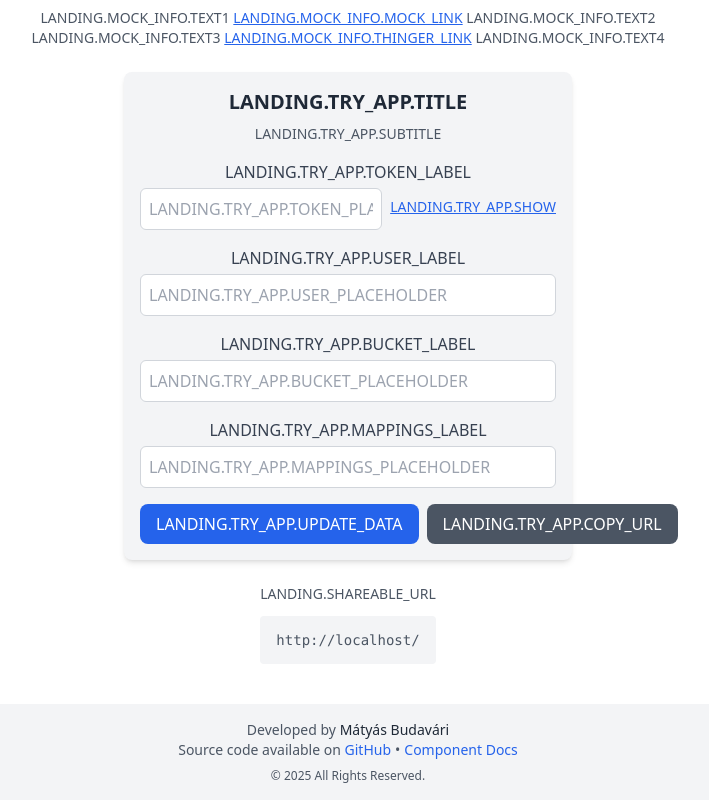
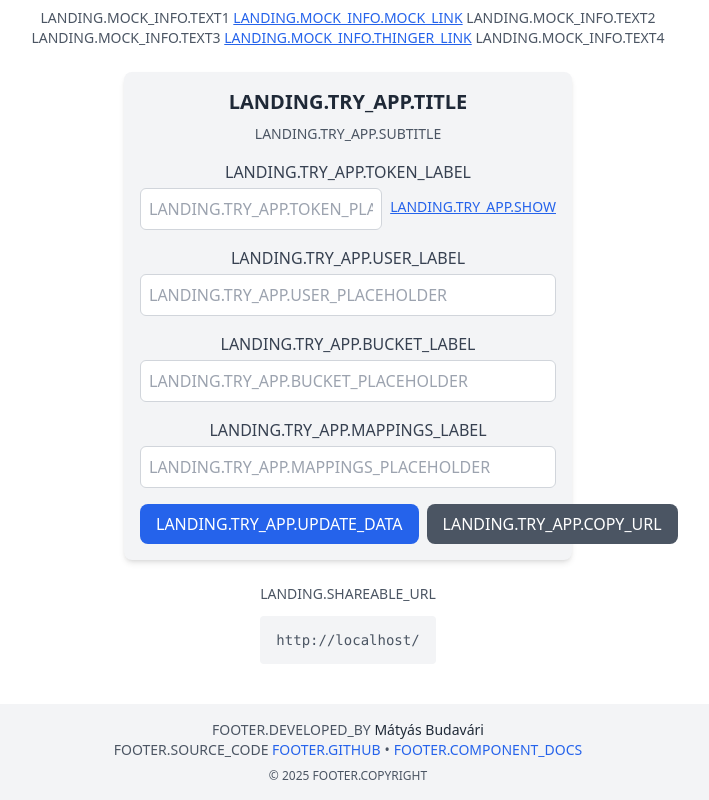
Before and after one commit to budavariam/home-dashboard, a React (Vite) app in the folder frontend/: page / in a window 1280 px wide. Shown: the part 284-1084 px from the top of the page, without its empty margins (292-1001 px from the left). Built offline with nearby package versions, Linux system fonts and the light colour scheme; what i18next-resources-to-backend would draw is missing.

Commit message:
Add translation support to Footer component

```diff
--- a/frontend/src/components/Footer.tsx
+++ b/frontend/src/components/Footer.tsx
@@ -1,20 +1,24 @@
+import { useTranslation } from 'react-i18next';
+
 export const Footer = () => {
+    const { t } = useTranslation();
+
     return (
         <footer className="bg-gray-100 dark:bg-gray-800 text-gray-600 dark:text-gray-400 py-4 text-center">
             <div className="container mx-auto px-4">
                 <p className="text-sm">
-                    Developed by <span className="font-medium text-gray-800 dark:text-gray-200">Mátyás Budavári</span>
+                    {t('FOOTER.DEVELOPED_BY')} <span className="font-medium text-gray-800 dark:text-gray-200">Mátyás Budavári</span>
                 </p>
                 <div className="flex flex-col sm:flex-row items-center justify-center gap-1 text-sm">
                     <p>
-                        Source code available on{' '}
+                        {t('FOOTER.SOURCE_CODE')}{' '}
                         <a
                             href="https://github.com/budavariam/home-dashboard"
                             target="_blank"
                             rel="noopener noreferrer"
                             className="text-blue-600 dark:text-blue-400 hover:underline"
                         >
-                            GitHub
+                            {t('FOOTER.GITHUB')}
                         </a>
                     </p>
                     <span className="hidden sm:inline">•</span>
@@ -25,12 +29,12 @@ export const Footer = () => {
                             rel="noopener noreferrer"
                             className="text-blue-600 dark:text-blue-400 hover:underline"
                         >
-                            Component Docs
+                            {t('FOOTER.COMPONENT_DOCS')}
                         </a>
                     </p>
                 </div>
                 <p className="text-xs mt-2">
-                    &copy; {new Date().getFullYear()} All Rights Reserved.
+                    &copy; {new Date().getFullYear()} {t('FOOTER.COPYRIGHT')}
                 </p>
             </div>
         </footer>
```
